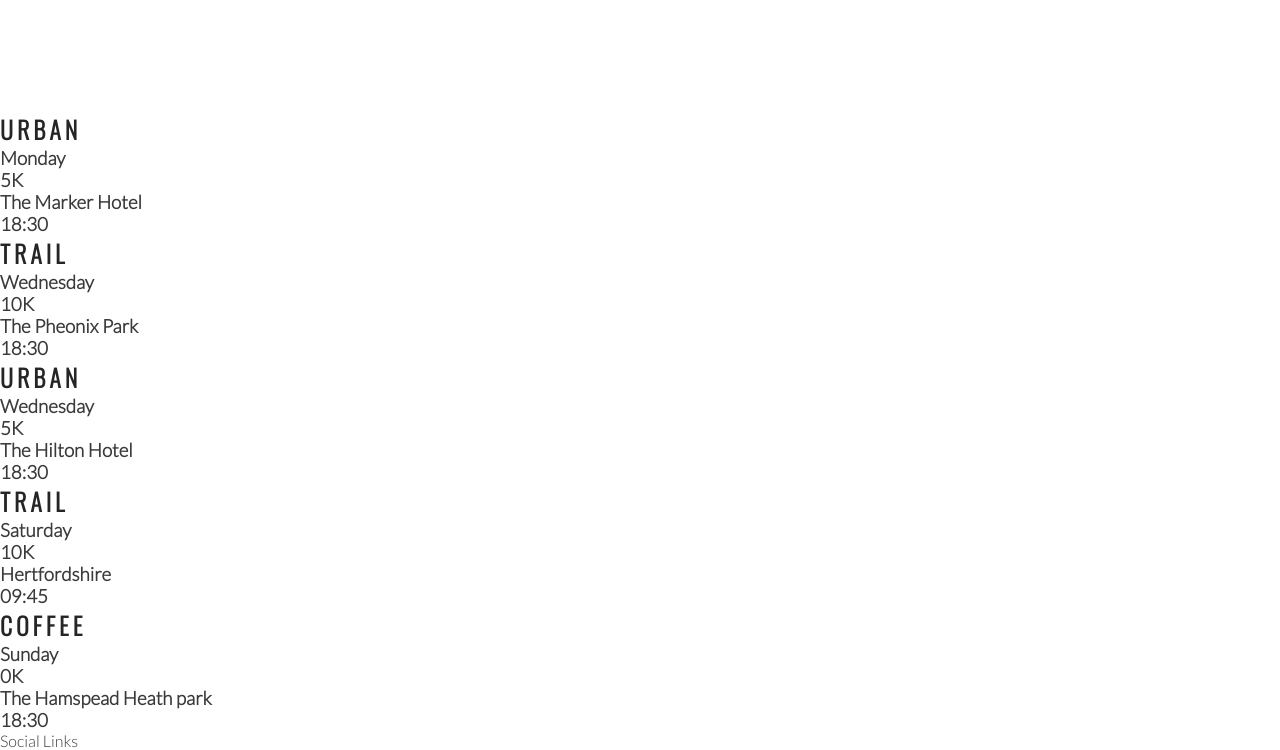
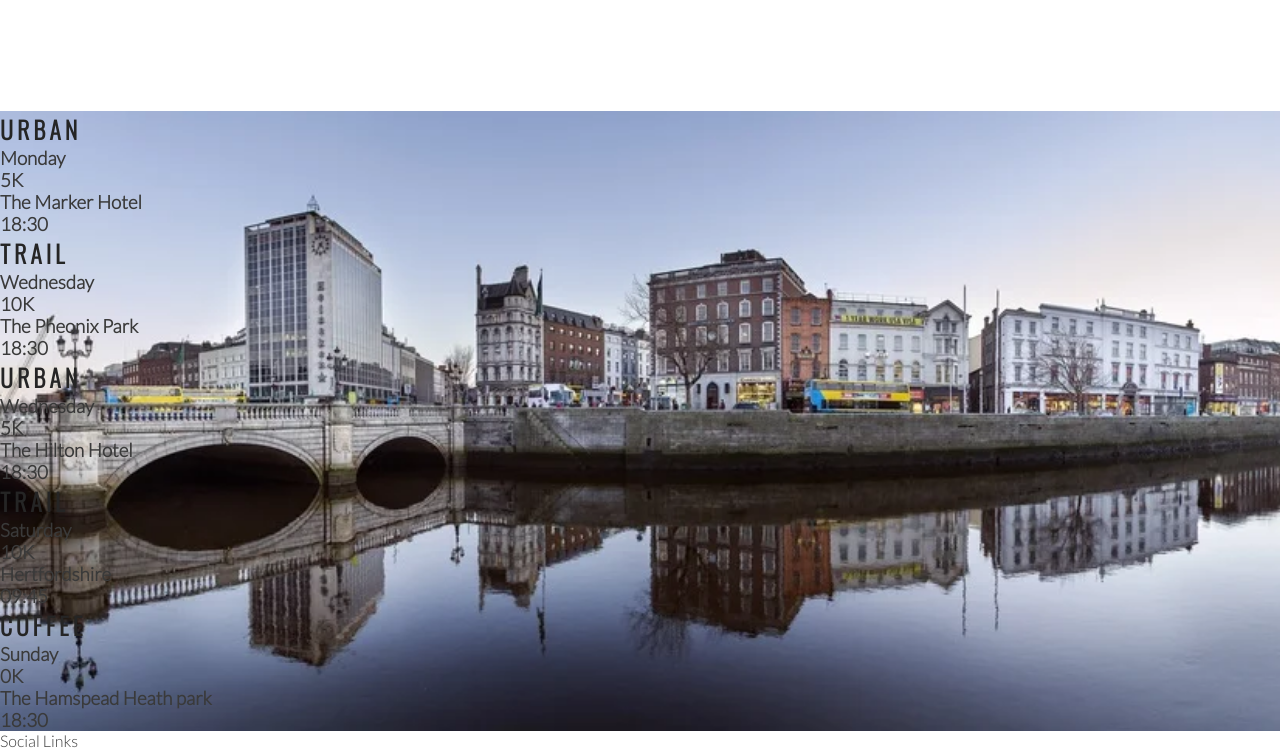
Before and after one commit to lauraz-15/love-running, a plain HTML site: page index.html in a window 1280 px wide. Shown: the part 1184-1934 px from the top of the page. Drawn offline with nearby package versions, Linux system fonts and the light colour scheme.

Commit message:
Add background image to times section

```diff
--- a/assets/css/styles.css
+++ b/assets/css/styles.css
@@ -183,3 +183,14 @@ hr {
     height: 300px;
     border-radius: 50%;
 }
+
+/* Meeting times  */
+
+#times {
+    background-image: url(../images/dublin-city.webp);
+    background-repeat: no-repeat;
+    background-size: cover;
+    background-position: center;
+    width: 100%;
+    overflow: hidden;
+}
--- a/index.html
+++ b/index.html
@@ -85,7 +85,7 @@
             </div>
         </div>
     </section>
-    <section>
+    <section id="times">
        <div>
            <h2>Urban</h2>
            <h3>Monday</h3>
```
Also changed, not shown: assets/images/dublin-city.webp (added).
